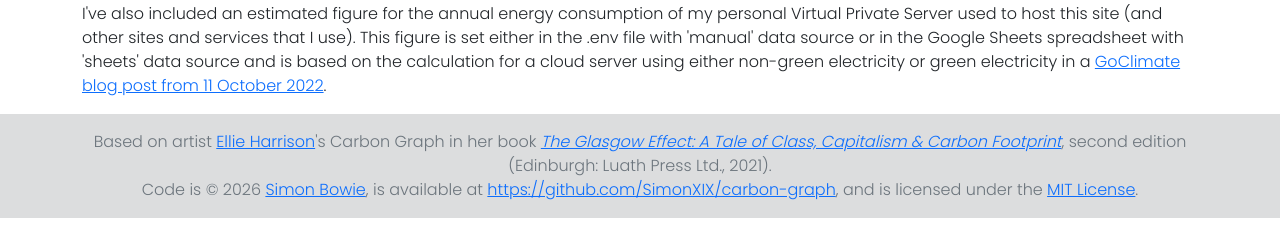
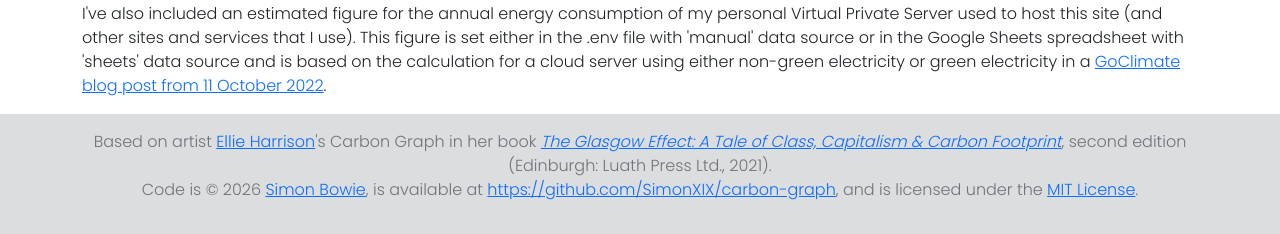
Before and after one commit to SimonXIX/carbon-graph, a Flask app: page /what in a window 1280 px wide. Shown: the part 1557-1791 px from the top of the page. Run offline with Flask 3, Linux system fonts and the light colour scheme; parts of the project's set-up code (start-up, migrations or seed data) failed here and were passed over; some libraries are stand-ins or nearby versions.

Commit message:
footer style change

```diff
--- a/web/app/templates/base.html
+++ b/web/app/templates/base.html
@@ -61,7 +61,7 @@
 
   <!-- Sticky footer-->
   <footer class="footer py-3 mt-auto" style="background-color: #dcddde;">
-    <div class="container text-center">
+    <div class="container pb-3 text-center">
         <span class="text-muted footer">Based on artist <a href="https://www.ellieharrison.com/">Ellie Harrison</a>'s Carbon Graph in her book <i><a href="https://www.ellieharrison.com/commodities/glasgoweffect/">The Glasgow Effect: A Tale of Class, Capitalism & Carbon Footprint</a></i>, second edition (Edinburgh: Luath Press Ltd., 2021).</span>
         <span class="text-muted footer">Code is © {{ moment().format('YYYY') }} <a href="https://simonxix.com">Simon Bowie</a>, is available at <a href="https://github.com/SimonXIX/carbon-graph">https://github.com/SimonXIX/carbon-graph</a>, and is licensed under the <a href="https://mit-license.org/">MIT License</a>.</span>
     </div>
```
